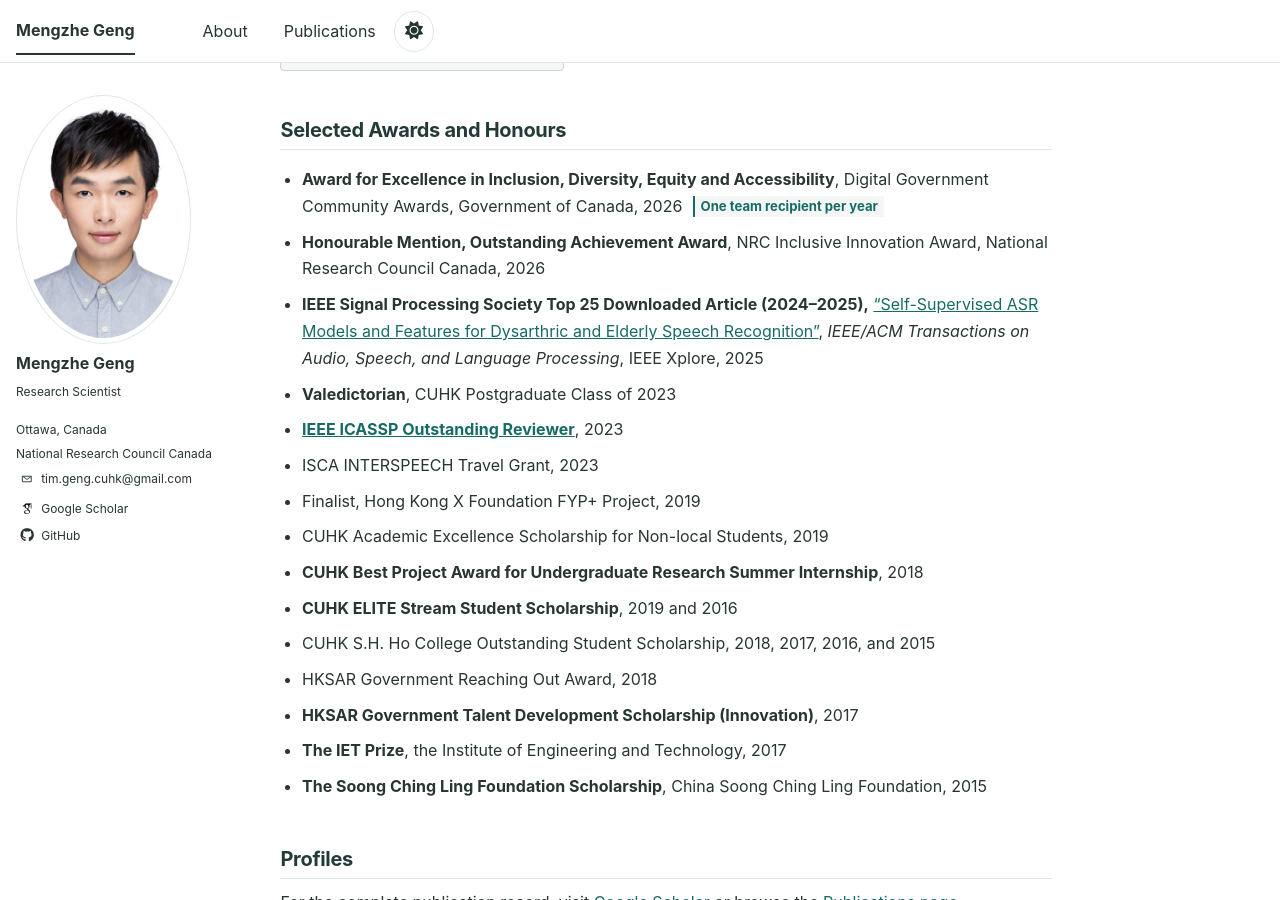
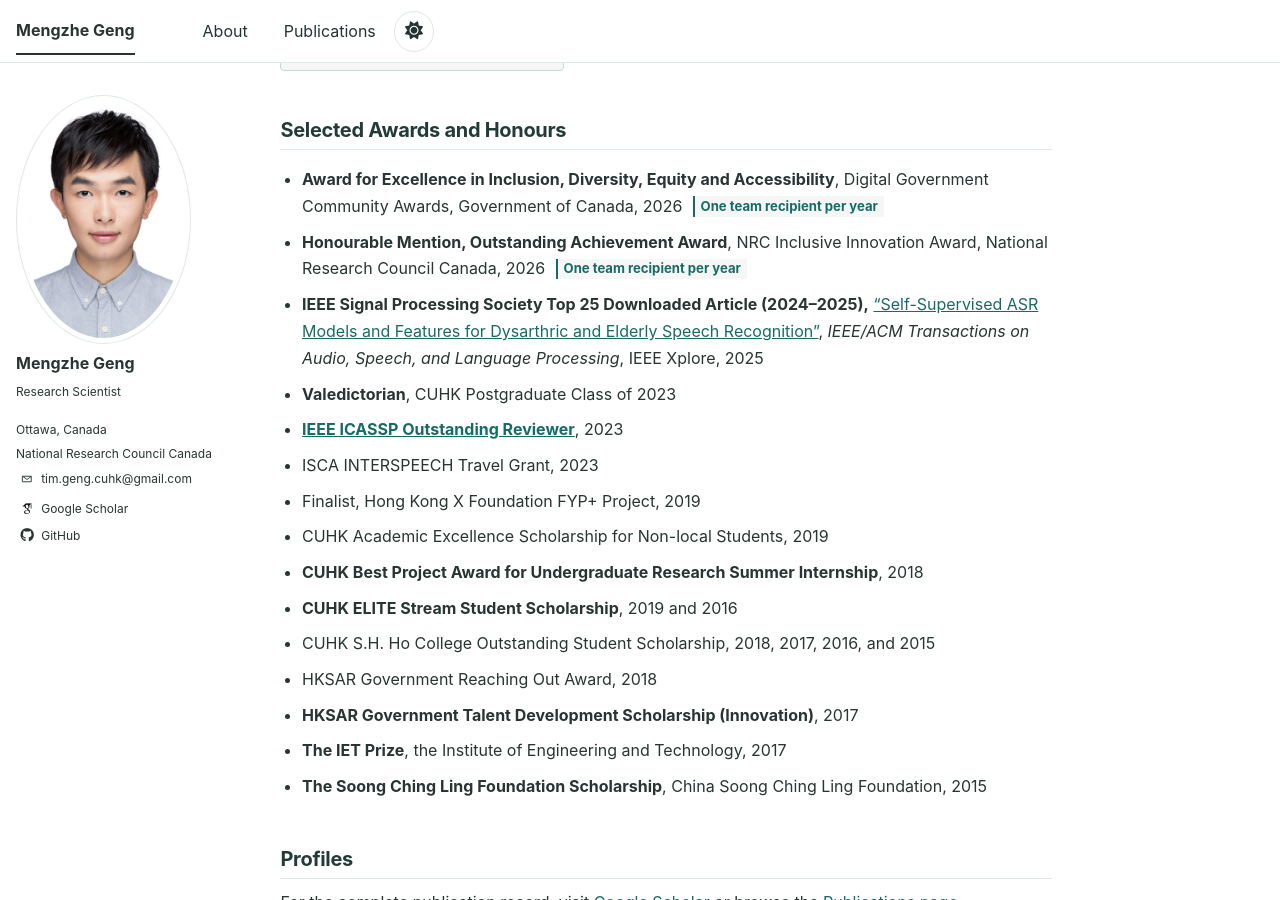
Before and after one commit to MENGZHEGENG/MENGZHEGENG.github.io, a Jekyll site: the page built from _pages/about.md, in a window 1280 px wide and 900 px high, scrolled down 1662 px. Built offline with Jekyll 4.4.1, drawn with Linux system fonts in a browser that asks for light colours; some web fonts are replaced.

Commit message:
Clarify inclusive innovation award recipients

```diff
--- a/_pages/about.md
+++ b/_pages/about.md
@@ -99,8 +99,8 @@ classes: wide
 
 <h2 id="awards">Selected Awards and Honours</h2>
 <ul class="award-list">
-  <li class="award-item"><strong>Award for Excellence in Inclusion, Diversity, Equity and Accessibility</strong>, Digital Government Community Awards, Government of Canada, 2026 <span class="award-qualifier">One team recipient per year</span></li>
-  <li class="award-item"><strong>Honourable Mention, Outstanding Achievement Award</strong>, NRC Inclusive Innovation Award, National Research Council Canada, 2026</li>
+  <li class="award-item"><strong>Award for Excellence in Inclusion, Diversity, Equity and Accessibility</strong>, Digital Government Community Awards, Government of Canada, 2026 <span class="award-qualifier"><strong>One team recipient per year</strong></span></li>
+  <li class="award-item"><strong>Honourable Mention, Outstanding Achievement Award</strong>, NRC Inclusive Innovation Award, National Research Council Canada, 2026 <span class="award-qualifier"><strong>One team recipient per year</strong></span></li>
   <li class="award-item"><strong>IEEE Signal Processing Society Top 25 Downloaded Article (2024–2025),</strong> <a href="https://ieeexplore.ieee.org/document/10584335/" target="_blank" rel="noopener noreferrer">“Self-Supervised ASR Models and Features for Dysarthric and Elderly Speech Recognition”</a>, <em>IEEE/ACM Transactions on Audio, Speech, and Language Processing</em>, IEEE Xplore, 2025</li>
   <li class="award-item"><strong>Valedictorian</strong>, CUHK Postgraduate Class of 2023</li>
   <li class="award-item"><strong><a href="https://2023.ieeeicassp.org/outstanding-reviewer-recognitions/" target="_blank" rel="noopener noreferrer">IEEE ICASSP Outstanding Reviewer</a></strong>, 2023</li>
```
